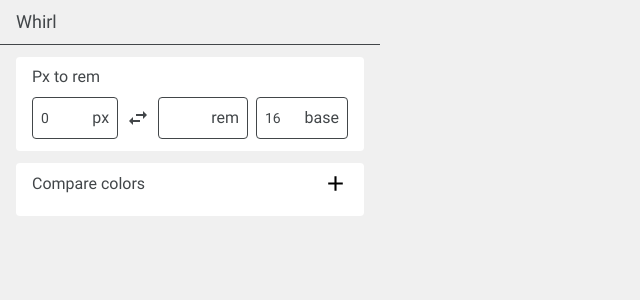
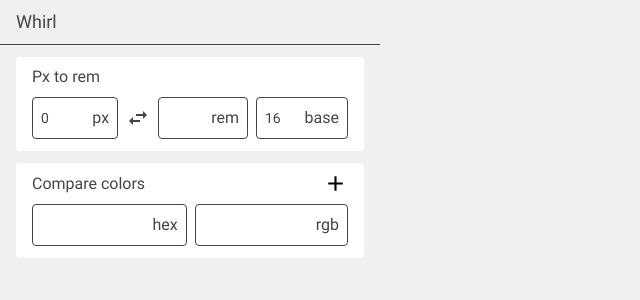
Before and after one commit to nickxgrom/whirl, a React (Vite) app: page / in a window 1280 px wide. Shown: the top 300 px of the page, without its empty margins (0-640 px from the left). Built offline with nearby package versions, Linux system fonts and the light colour scheme.

Commit message:
update(src/components/CompareColors.jsx): handleClose

```diff
--- a/src/components/CompareColors.jsx
+++ b/src/components/CompareColors.jsx
@@ -2,9 +2,12 @@
 import {useState} from "react";
 
 function CompareColors({}) {
-    const [colors, setColors] = useState({})
+    const [colors, setColors] = useState({
+        color0: { id: 0, type: "hex", color: "" },
+        color1: { id: 1, type: "rgb", color: "" },
+    })
 
-    const [counter, setCounter] = useState(0)
+    const [counter, setCounter] = useState(2)
 
     function addColor() {
         const newColors = {
@@ -33,7 +36,7 @@
                 value: value.includes("#") ? value.split("#")[1] : value
             }
         } else return {
-            type: "unkwn",
+            type: "???",
             value: value.includes("#") ? value.split("#")[1] : value
         }
     }
@@ -51,12 +54,29 @@
         setColors(newColors)
     }
 
-    const inputs = Object.keys(colors).map((color, index) =>
+    function handleClose(id) {
+        let newColors = {}
+        for (let key in colors) {
+            if (colors[key].id !== id) {
+                newColors = {
+                    ...newColors,
+                    [key]: colors[key]
+                }
+            }
+        }
+
+        setColors(newColors)
+    }
+
+    const inputs = Object.keys(colors).map(color =>
         <WInput
             key={colors[color].id}
             appendText={colors[color].type}
             value={colors[color].color}
             onChange={(e) => (handleInput(e, colors[color].id))}
+            copy
+            close={Object.keys(colors).length > 2}
+            onClose={ () => handleClose(colors[color].id) }
         />
     )
 
```
